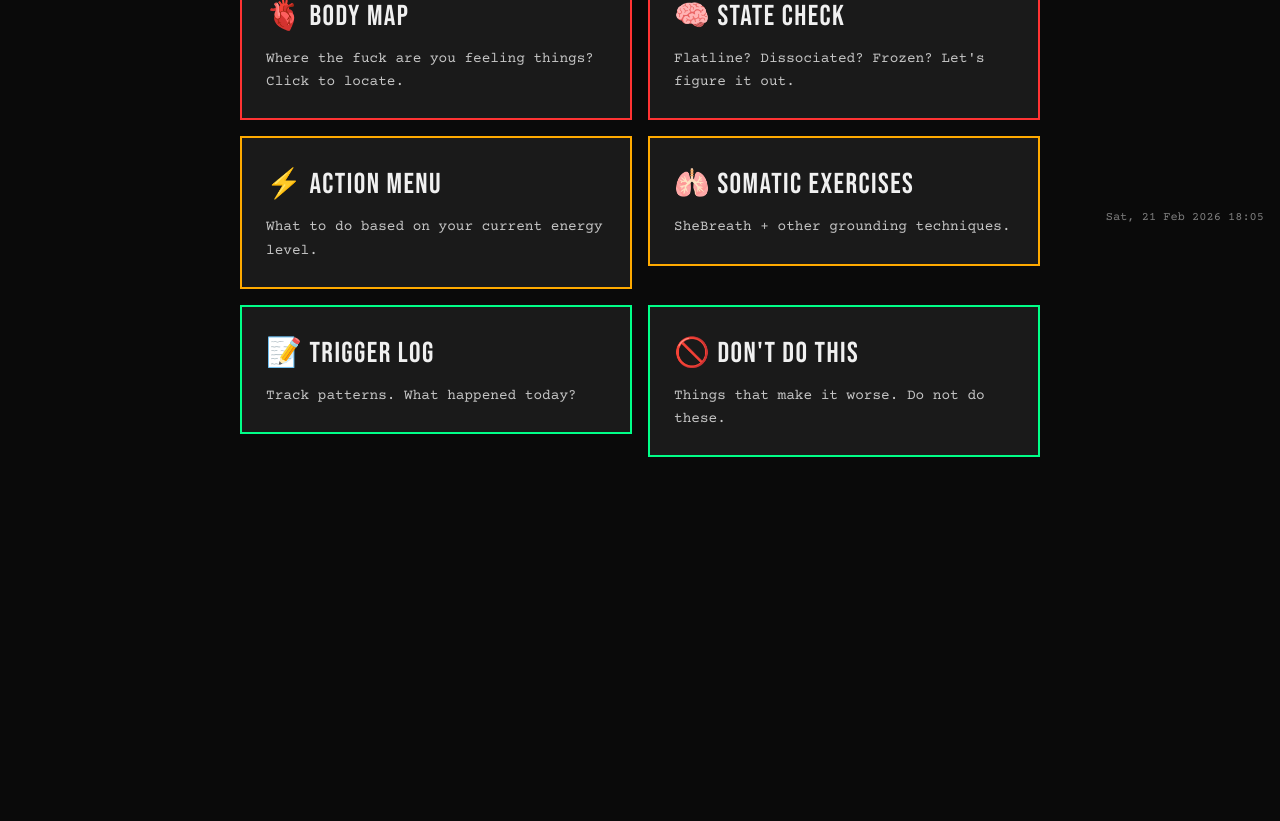
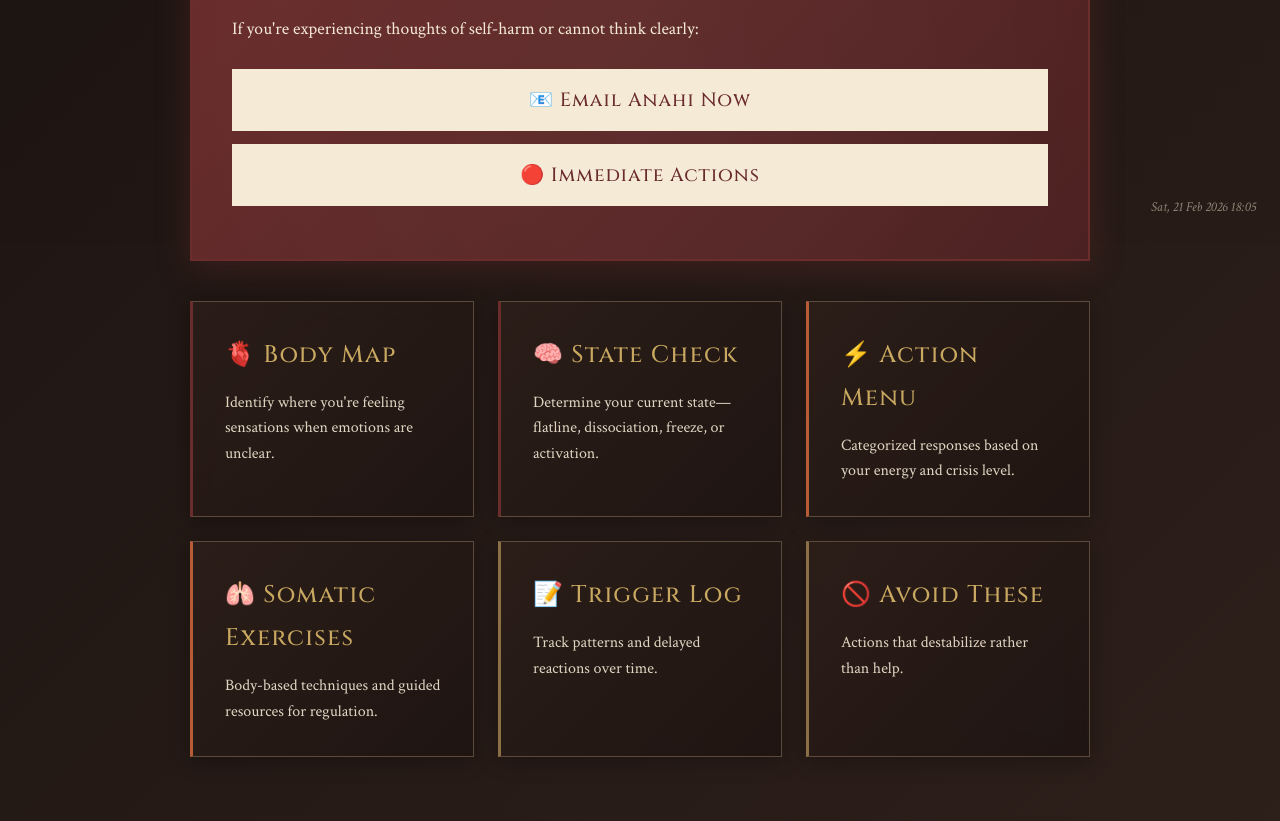
Before and after one commit to Torrchy/panic-button, a plain HTML site: page index.html in a window 1280 px wide. Shown: the part 557-1378 px from the top of the page. Before the commit the page ends 1062 px from the top, so only its background shows below. Drawn offline with nearby package versions, Linux system fonts and the light colour scheme.

Commit message:
Panic Button v2

```diff
--- a/index.html
+++ b/index.html
@@ -6,7 +6,7 @@
     <title>Emergency Protocol</title>
     <link rel="preconnect" href="https://fonts.googleapis.com">
     <link rel="preconnect" href="https://fonts.gstatic.com" crossorigin>
-    <link href="https://fonts.googleapis.com/css2?family=Bebas+Neue&family=Courier+Prime:wght@400;700&display=swap" rel="stylesheet">
+    <link href="https://fonts.googleapis.com/css2?family=Crimson+Text:ital,wght@0,400;0,600;0,700;1,400&family=Cinzel:wght@400;500;600&display=swap" rel="stylesheet">
     <style>
         * {
             margin: 0;
@@ -15,73 +15,102 @@
         }
 
         :root {
-            --bg: #0a0a0a;
-            --text: #f0f0f0;
-            --accent: #ff3333;
-            --warning: #ffaa00;
-            --safe: #00ff88;
-            --border: #333;
-            --hover: #1a1a1a;
+            --deep-brown: #1a1310;
+            --dark-brown: #2d1f1a;
+            --medium-brown: #5c4a3d;
+            --warm-brown: #8b6f47;
+            --cream: #f4ead5;
+            --gold: #c9a961;
+            --burgundy: #6b2c2c;
+            --burnt-orange: #b85c38;
         }
 
         body {
-            background: var(--bg);
-            color: var(--text);
-            font-family: 'Courier Prime', monospace;
-            line-height: 1.6;
+            background: linear-gradient(135deg, var(--deep-brown) 0%, var(--dark-brown) 100%);
+            color: var(--cream);
+            font-family: 'Crimson Text', serif;
+            line-height: 1.8;
             min-height: 100vh;
-            padding: 1rem;
+            padding: 2rem 1rem;
+            position: relative;
+        }
+
+        body::before {
+            content: '';
+            position: fixed;
+            top: 0;
+            left: 0;
+            width: 100%;
+            height: 100%;
+            background-image:
+                repeating-linear-gradient(0deg, rgba(0,0,0,.1) 0px, transparent 1px, transparent 2px, rgba(0,0,0,.1) 3px),
+                repeating-linear-gradient(90deg, rgba(0,0,0,.1) 0px, transparent 1px, transparent 2px, rgba(0,0,0,.1) 3px);
+            opacity: 0.3;
+            pointer-events: none;
+            z-index: 0;
         }
 
         .container {
-            max-width: 800px;
+            max-width: 900px;
             margin: 0 auto;
+            position: relative;
+            z-index: 1;
         }
 
         h1 {
-            font-family: 'Bebas Neue', sans-serif;
-            font-size: clamp(2.5rem, 8vw, 5rem);
-            letter-spacing: 0.05em;
+            font-family: 'Cinzel', serif;
+            font-size: clamp(2.5rem, 8vw, 4.5rem);
+            letter-spacing: 0.1em;
             margin-bottom: 0.5rem;
-            color: var(--accent);
+            color: var(--gold);
             text-transform: uppercase;
-            line-height: 0.9;
-            animation: glitch 3s infinite;
+            text-align: center;
+            text-shadow: 2px 2px 4px rgba(0,0,0,0.5);
+            font-weight: 600;
         }
 
-        @keyframes glitch {
-            0%, 100% { text-shadow: 2px 2px var(--warning), -2px -2px var(--safe); }
-            50% { text-shadow: -2px -2px var(--warning), 2px 2px var(--safe); }
+        .subtitle {
+            text-align: center;
+            font-style: italic;
+            opacity: 0.8;
+            margin-bottom: 2rem;
+            font-size: 1.1rem;
         }
 
         .status-bar {
-            font-size: 0.8rem;
+            font-size: 0.9rem;
             margin-bottom: 2rem;
-            padding: 0.5rem;
-            border: 1px solid var(--border);
-            background: var(--hover);
-            font-weight: bold;
+            padding: 1rem;
+            border: 1px solid var(--medium-brown);
+            background: rgba(93, 74, 61, 0.2);
+            font-family: 'Crimson Text', serif;
+            text-align: center;
+            border-radius: 2px;
+            backdrop-filter: blur(10px);
         }
 
         .status-bar span {
-            color: var(--safe);
+            color: var(--gold);
+            font-weight: 600;
         }
 
         .grid {
             display: grid;
             grid-template-columns: repeat(auto-fit, minmax(280px, 1fr));
-            gap: 1rem;
+            gap: 1.5rem;
             margin-bottom: 2rem;
         }
 
         .card {
-            border: 2px solid var(--border);
-            padding: 1.5rem;
-            background: var(--hover);
+            border: 1px solid var(--medium-brown);
+            padding: 2rem;
+            background: linear-gradient(135deg, rgba(45, 31, 26, 0.8) 0%, rgba(29, 19, 16, 0.8) 100%);
             cursor: pointer;
-            transition: all 0.2s ease;
+            transition: all 0.3s ease;
             position: relative;
             overflow: hidden;
+            backdrop-filter: blur(10px);
+            box-shadow: 0 4px 20px rgba(0,0,0,0.3);
         }
 
         .card::before {
@@ -89,21 +118,22 @@
             position: absolute;
             top: 0;
             left: 0;
-            width: 0;
+            width: 100%;
             height: 100%;
-            background: var(--accent);
-            transition: width 0.3s ease;
+            background: linear-gradient(135deg, transparent 0%, var(--gold) 100%);
+            opacity: 0;
+            transition: opacity 0.3s ease;
             z-index: 0;
-            opacity: 0.1;
         }
 
         .card:hover::before {
-            width: 100%;
+            opacity: 0.05;
         }
 
         .card:hover {
-            border-color: var(--accent);
-            transform: translateX(4px);
+            border-color: var(--gold);
+            transform: translateY(-4px);
+            box-shadow: 0 8px 30px rgba(201, 169, 97, 0.2);
         }
 
         .card-content {
@@ -112,73 +142,105 @@
         }
 
         .card-title {
-            font-family: 'Bebas Neue', sans-serif;
-            font-size: 1.8rem;
-            margin-bottom: 0.5rem;
+            font-family: 'Cinzel', serif;
+            font-size: 1.5rem;
+            margin-bottom: 0.8rem;
+            letter-spacing: 0.05em;
+            color: var(--gold);
+            font-weight: 500;
+        }
+
+        .card-desc {
+            font-size: 1rem;
+            opacity: 0.9;
+            line-height: 1.6;
+        }
+
+        .priority-high {
+            border-left: 3px solid var(--burgundy);
+        }
+
+        .priority-medium {
+            border-left: 3px solid var(--burnt-orange);
+        }
+
+        .priority-low {
+            border-left: 3px solid var(--warm-brown);
+        }
+
+        .emergency-section {
+            background: linear-gradient(135deg, var(--burgundy) 0%, #4a1f1f 100%);
+            color: var(--cream);
+            padding: 2.5rem;
+            margin-bottom: 2.5rem;
+            border: 2px solid var(--burgundy);
+            box-shadow: 0 4px 30px rgba(107, 44, 44, 0.4);
+            position: relative;
+            overflow: hidden;
+        }
+
+        .emergency-section::before {
+            content: '';
+            position: absolute;
+            top: -50%;
+            left: -50%;
+            width: 200%;
+            height: 200%;
+            background: radial-gradient(circle, rgba(255,255,255,0.1) 0%, transparent 70%);
+            animation: pulse 3s infinite;
+        }
+
+        @keyframes pulse {
+            0%, 100% { opacity: 0.3; }
+            50% { opacity: 0.6; }
+        }
+
+        .emergency-section h2 {
+            font-family: 'Cinzel', serif;
+            font-size: 2rem;
+            margin-bottom: 1rem;
+            position: relative;
+            z-index: 1;
             letter-spacing: 0.05em;
         }
 
-        .card-desc {
-            font-size: 0.9rem;
-            opacity: 0.8;
-        }
-
-        .priority-high {
-            border-color: var(--accent);
-        }
-
-        .priority-medium {
-            border-color: var(--warning);
-        }
-
-        .priority-low {
-            border-color: var(--safe);
-        }
-
-        .emergency-section {
-            background: var(--accent);
-            color: var(--bg);
-            padding: 2rem;
-            margin-bottom: 2rem;
-            border: 4px solid var(--accent);
-            animation: pulse 2s infinite;
-        }
-
-        @keyframes pulse {
-            0%, 100% { opacity: 1; }
-            50% { opacity: 0.8; }
-        }
-
-        .emergency-section h2 {
-            font-family: 'Bebas Neue', sans-serif;
-            font-size: 2rem;
-            margin-bottom: 1rem;
+        .emergency-section p {
+            position: relative;
+            z-index: 1;
+            font-size: 1.1rem;
         }
 
         .emergency-btn {
-            background: var(--bg);
-            color: var(--accent);
-            border: 2px solid var(--bg);
+            background: var(--cream);
+            color: var(--burgundy);
+            border: 2px solid var(--cream);
             padding: 1rem 2rem;
-            font-family: 'Bebas Neue', sans-serif;
-            font-size: 1.5rem;
+            font-family: 'Cinzel', serif;
+            font-size: 1.2rem;
             cursor: pointer;
             width: 100%;
-            margin-bottom: 0.5rem;
-            transition: all 0.2s ease;
+            margin-bottom: 0.8rem;
+            transition: all 0.3s ease;
+            position: relative;
+            z-index: 1;
+            letter-spacing: 0.05em;
+            font-weight: 500;
         }
 
         .emergency-btn:hover {
-            background: var(--text);
+            background: var(--gold);
+            border-color: var(--gold);
             transform: scale(1.02);
+            box-shadow: 0 4px 15px rgba(201, 169, 97, 0.4);
         }
 
         .timestamp {
             position: fixed;
-            bottom: 1rem;
-            right: 1rem;
-            font-size: 0.75rem;
+            bottom: 1.5rem;
+            right: 1.5rem;
+            font-size: 0.85rem;
             opacity: 0.5;
+            font-style: italic;
         }
 
         a {
@@ -190,78 +252,75 @@
             .grid {
                 grid-template-columns: 1fr;
             }
+
+            h1 {
+                font-size: 2.5rem;
+            }
+
+            body {
+                padding: 1rem;
+            }
         }
     </style>
 </head>
 <body>
     <div class="container">
         <h1>Emergency Protocol</h1>
+        <div class="subtitle">A Guide for Difficult Moments</div>
 
         <div class="status-bar">
             SYSTEM: <span>ACTIVE</span> | LOCATION: HOME | TIME: <span id="current-time"></span>
         </div>
 
         <div class="emergency-section">
-            <h2>⚠ RED ALERT PROTOCOL</h2>
-            <p style="margin-bottom: 1rem;">If you're having SI thoughts or can't think straight:</p>
-            <button class="emergency-btn" onclick="emailAnahi()">📧 EMAIL ANAHI NOW</button>
-            <button class="emergency-btn" onclick="location.href='actions.html#red'">🔴 RED ALERT ACTIONS</button>
+            <h2>⚠ Urgent Support</h2>
+            <p style="margin-bottom: 1.5rem;">If you're experiencing thoughts of self-harm or cannot think clearly:</p>
+            <button class="emergency-btn" onclick="emailAnahi()">📧 Email Anahi Now</button>
+            <button class="emergency-btn" onclick="location.href='actions.html#red'">🔴 Immediate Actions</button>
         </div>
 
         <div class="grid">
-            <a href="body-map.html">
-                <div class="card priority-high">
+            <div class="card priority-high" onclick="location.href='body-map.html'">
                 <div class="card-content">
                     <div class="card-title">🫀 Body Map</div>
-                        <div class="card-desc">Where the fuck are you feeling things? Click to locate.</div>
+                    <div class="card-desc">Identify where you're feeling sensations when emotions are unclear.</div>
                 </div>
             </div>
-            </a>
 
-            <a href="state-check.html">
-                <div class="card priority-high">
+            <div class="card priority-high" onclick="location.href='state-check.html'">
                 <div class="card-content">
                     <div class="card-title">🧠 State Check</div>
-                        <div class="card-desc">Flatline? Dissociated? Frozen? Let's figure it out.</div>
+                    <div class="card-desc">Determine your current state—flatline, dissociation, freeze, or activation.</div>
                 </div>
             </div>
-            </a>
 
-            <a href="actions.html">
-                <div class="card priority-medium">
+            <div class="card priority-medium" onclick="location.href='actions.html'">
                 <div class="card-content">
                     <div class="card-title">⚡ Action Menu</div>
-                        <div class="card-desc">What to do based on your current energy level.</div>
+                    <div class="card-desc">Categorized responses based on your energy and crisis level.</div>
                 </div>
             </div>
-            </a>
 
-            <a href="resources.html">
-                <div class="card priority-medium">
+            <div class="card priority-medium" onclick="location.href='resources.html'">
                 <div class="card-content">
                     <div class="card-title">🫁 Somatic Exercises</div>
-                        <div class="card-desc">SheBreath + other grounding techniques.</div>
+                    <div class="card-desc">Body-based techniques and guided resources for regulation.</div>
                 </div>
             </div>
-            </a>
 
-            <a href="log.html">
-                <div class="card priority-low">
+            <div class="card priority-low" onclick="location.href='log.html'">
                 <div class="card-content">
                     <div class="card-title">📝 Trigger Log</div>
-                        <div class="card-desc">Track patterns. What happened today?</div>
+                    <div class="card-desc">Track patterns and delayed reactions over time.</div>
                 </div>
             </div>
-            </a>
 
-            <a href="dont-do.html">
-                <div class="card priority-low">
+            <div class="card priority-low" onclick="location.href='dont-do.html'">
                 <div class="card-content">
-                        <div class="card-title">🚫 Don't Do This</div>
-                        <div class="card-desc">Things that make it worse. Do not do these.</div>
+                    <div class="card-title">🚫 Avoid These</div>
+                    <div class="card-desc">Actions that destabilize rather than help.</div>
                 </div>
             </div>
-            </a>
         </div>
     </div>
 
```
Also changed, not shown: body-map.html (+97 -54 lines). Lines whose indentation alone changed are shown as unchanged.
